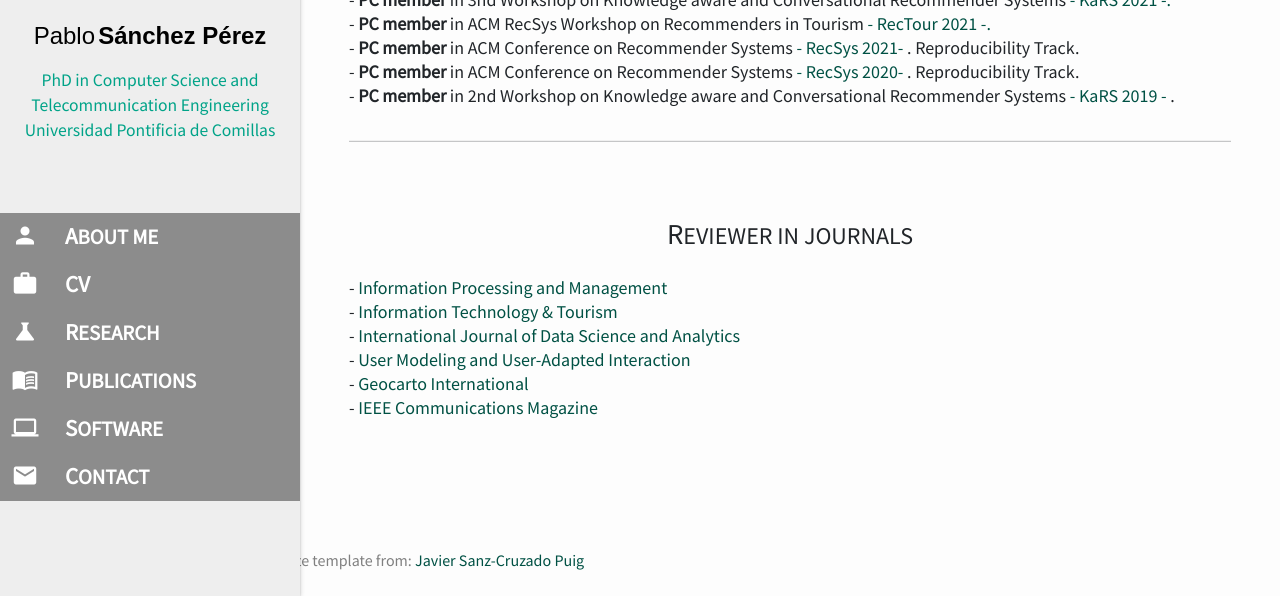
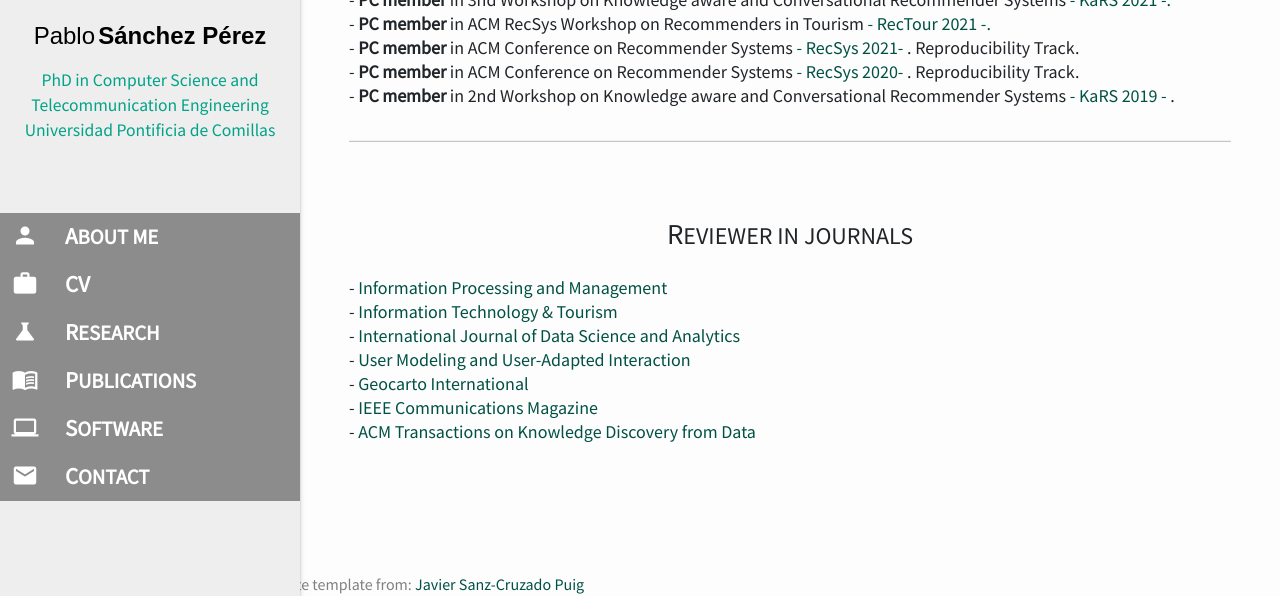
Before and after one commit to pablosanchezp/pablosanchezp.github.io, a Jekyll site: the page built from research.md, in a window 1280 px wide and 900 px high, scrolled down 1361 px, cut to the strip 304-900 px from the top of the window. Built offline with Jekyll 4.4.1, drawn with Linux system fonts in a browser that asks for light colours; nearby versions of some CDN libraries.

Commit message:
Added one more journal

```diff
--- a/research.md
+++ b/research.md
@@ -97,6 +97,8 @@ title: Research
                 <li> <a href="http://www.umuai.org/"> User Modeling and User-Adapted Interaction </a></li>
                 <li> <a href="https://www.tandfonline.com/journals/tgei20"> Geocarto International </a></li>
                 <li> <a href="https://www.comsoc.org/publications/magazines/ieee-communications-magazine">IEEE Communications Magazine </a></li>
+                <li> <a href="https://dl.acm.org/journal/tkdd">ACM Transactions on Knowledge Discovery from Data </a></li>
+
             </ul>
         </div>
  </div>
```
